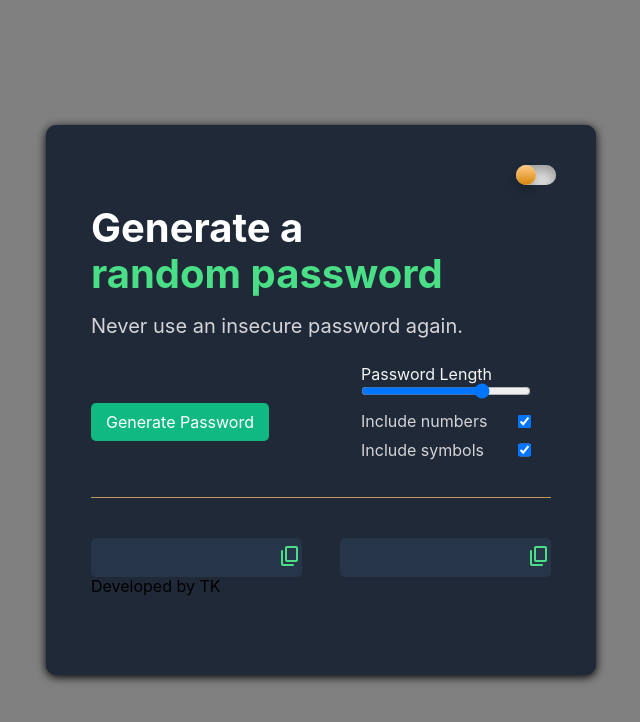
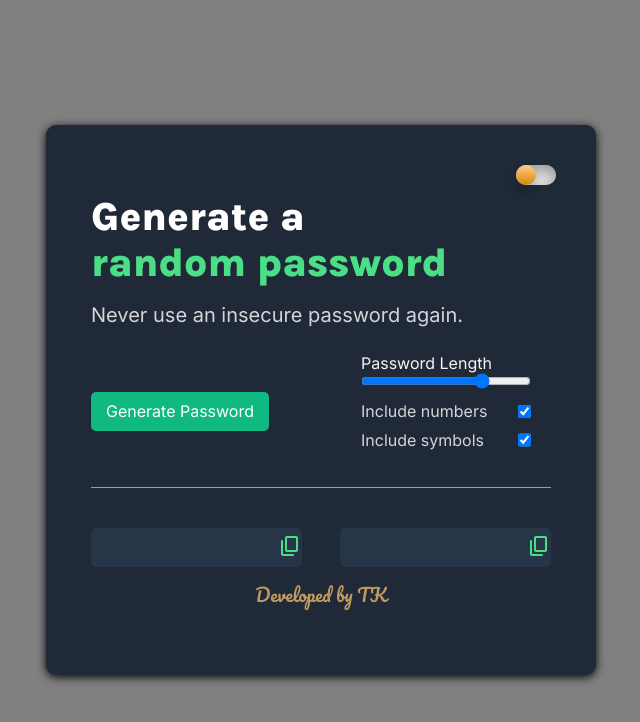
Before and after one commit to tak40/password-generator, a website built with Vite: page index.html in a window 1280 px wide. Shown: the whole page, without its empty margins (319-959 px from the left). Built offline with nearby package versions, Linux system fonts and the light colour scheme.

Commit message:
Update Footer Styling for Enhanced Readability and Aesthetic Appeal

```diff
--- a/index.css
+++ b/index.css
@@ -2,6 +2,7 @@
     box-sizing: border-box;
     margin: 0;
     padding: 0;
+    /* outline: 0.5px dotted red */
 }
 
 html {
@@ -82,13 +83,12 @@ label.toggle:active:after {
     width: 25px;
 }
 
-
-
 .title {
     margin-bottom: 25px;
 }
 
 h1 {
+    font-family: 'Karla', sans-serif;
     font-weight: bold;
     font-size: 40px;
     line-height:a 40px;
@@ -181,3 +181,13 @@ span {
     background-color: #273549;
     border: none;
 }
+
+/* ----- FOOTER ----- */
+
+footer {
+    font-family: 'Pacifico', cursive;
+    font-size: 1.125rem;
+    margin-top: 1.125rem;
+    text-align: center;
+    color: #c29861;
+}
--- a/index.html
+++ b/index.html
@@ -5,7 +5,7 @@
         <link rel="stylesheet" href="index.css">
         <link rel="preconnect" href="https://fonts.googleapis.com">
         <link rel="preconnect" href="https://fonts.gstatic.com" crossorigin>
-        <link rel="stylesheet" href="https://fonts.googleapis.com/css2?family=Material+Symbols+Rounded:opsz,wght,FILL,GRAD@20..48,100..700,0..1,-50..200">
+        <link href="https://fonts.googleapis.com/css2?family=Material+Symbols+Rounded:opsz,wght,FILL,GRAD@20..48,100..700,0..1,-50..200&family=Inter:wght@400;500&family=Karla:wght@800&family=Pacifico&display=swap" rel="stylesheet">
         <meta charset="UTF-8" />
         <meta http-equiv="X-UA-Compatible" content="IE=edge" />
         <meta name="viewport" content="width=device-width, initial-scale=1.0" />
```
